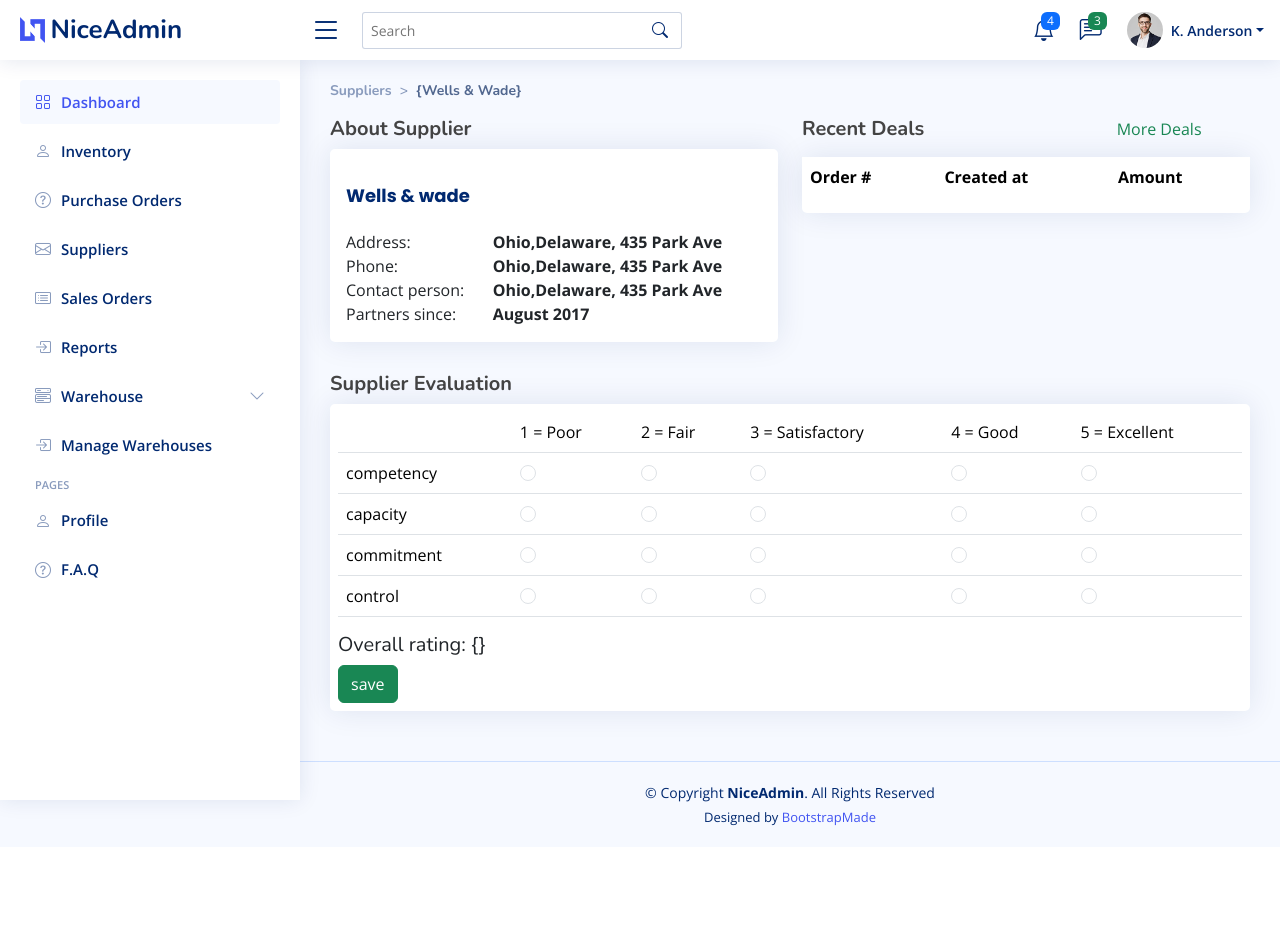
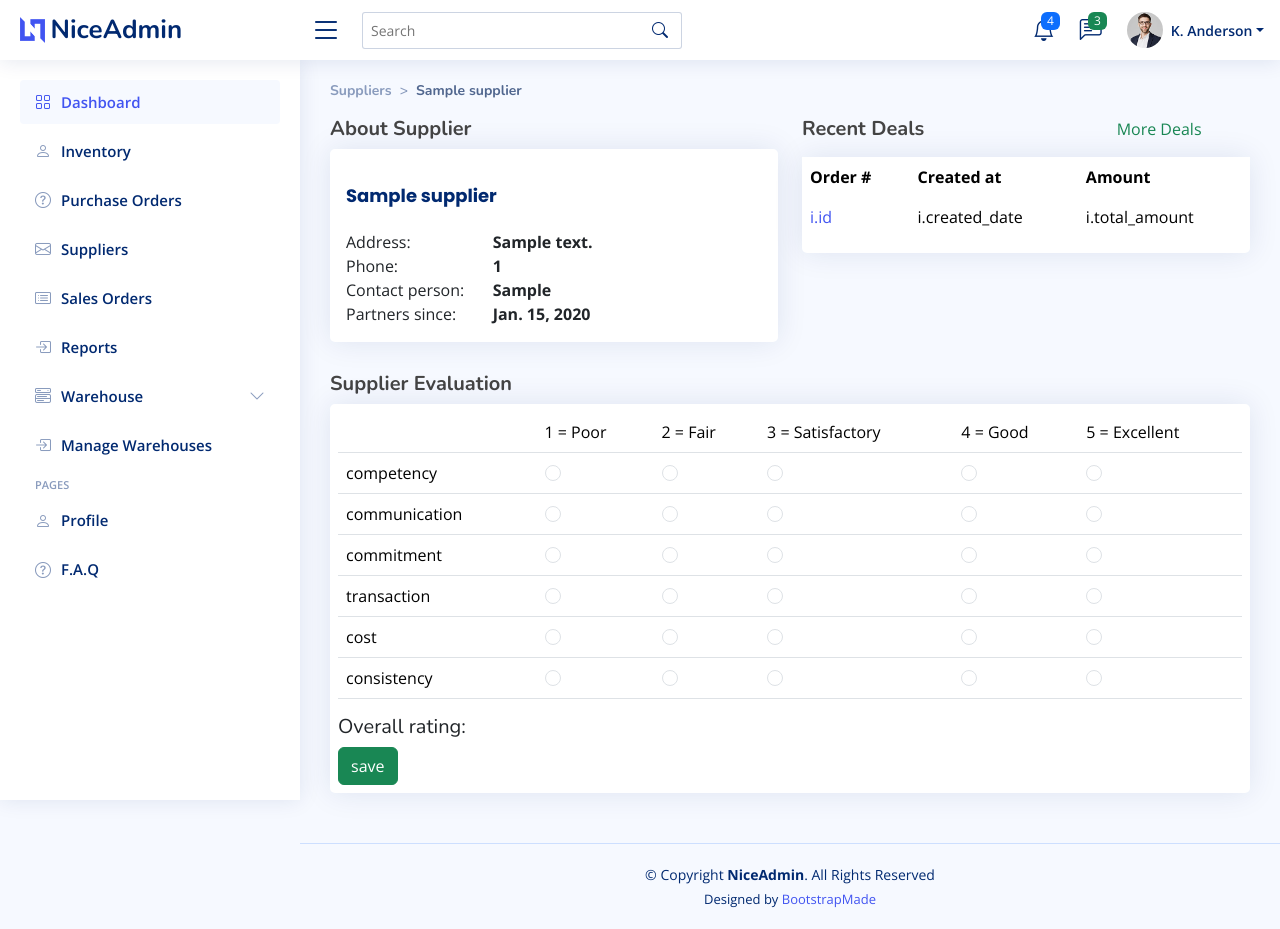
Before and after one commit to Github19982018/IMS, a Django app: page /ims/v1/suppliers/1 in a window 1280 px wide. Before the commit the page ends 826 px from the top, so only its background shows below. Run offline with Django 5.2, Linux system fonts and the light colour scheme; tables that the repository leaves empty hold one stand-in row (values such as "Sample post"); lists and menus that the app fills with data are empty; some libraries are stand-ins or nearby versions.

Commit message:
suppliers completion

```diff
--- a/IMS/supplier/views.py
+++ b/IMS/supplier/views.py
@@ -1,11 +1,24 @@
-from django.shortcuts import render,HttpResponse
+from django.shortcuts import render,HttpResponse,HttpResponseRedirect
 from supplier.models import Supplier
+from inventory.models import Purchase
 
 # Create your views here.
 def view_suppliers(request):
     suppliers = Supplier.objects.all()
-    return render(request,template_name='suppliers.html',context={'data':suppliers})
+    return render(request,template_name='suppliers.html',context={'suppliers':suppliers})
 
 def get_supplier(request,id):
     supplier = Supplier.objects.get(id=id)
-    return render(request,template_name='supplier.html',context={'data':supplier})
+    orders = Purchase.objects.filter(supplier=supplier)
+    if request.method == 'POST':
+        rating = supplier.rating
+        rating.commitment = request.POST['commitment']
+        rating.consistency = request.POST['consistency']
+        rating.transaction = request.POST['transaction']
+        rating.cost = request.POST['cost']
+        rating.competency = request.POST['competency']
+        rating.communication = request.POST['communication']
+        rating.save()
+        return HttpResponseRedirect('')
+    else:
+        return render(request,template_name='supplier.html',context={'supplier':supplier,'orders':orders})
--- a/IMS/templates/supplier.html
+++ b/IMS/templates/supplier.html
@@ -3,8 +3,8 @@
 {% block main %}
     <nav style="--bs-breadcrumb-divider: '>';">
         <ol class="breadcrumb">
-          <li class="breadcrumb-item"><a href="purchase.html"><b>Suppliers</b></a></li>
-          <li class="active breadcrumb-item"><b>{Wells & Wade}</b></li>
+          <li class="breadcrumb-item"><a href="{% url 'suppliers'%}"><b>Suppliers</b></a></li>
+          <li class="active breadcrumb-item"><b>{{supplier.name}}</b></li>
         </ol>
       </nav>
 
@@ -12,23 +12,23 @@
           <div class="col-lg-6">
               <h5><b>About Supplier</b></h5>
             <div class="card p-3">
-                <h5 class="card-title"><b>Wells & wade</b></h5>
+                <h5 class="card-title"><b>{{supplier.name}}</b></h5>
 
                   <div class="row">
                     <div class="col-4 label ">Address:</div>
-                    <div class="col-8"><b>Ohio,Delaware, 435 Park Ave</b></div>
+                    <div class="col-8"><b>{{supplier.address}}</b></div>
                   </div>
                   <div class="row">
                     <div class="col-4 label ">Phone:</div>
-                    <div class="col-8"><b>Ohio,Delaware, 435 Park Ave</b></div>
+                    <div class="col-8"><b>{{supplier.phone}}</b></div>
                   </div>
                   <div class="row">
                     <div class="col-4 label ">Contact person:</div>
-                    <div class="col-8"><b>Ohio,Delaware, 435 Park Ave</b></div>
+                    <div class="col-8"><b>{{supplier.contact_person}}</b></div>
                   </div>
                   <div class="row">
                     <div class="col-4 label ">Partners since:</div>
-                    <div class="col-8"><b>August 2017</b></div>
+                    <div class="col-8"><b>{{supplier.since}}</b></div>
                   </div>
             </div>
           </div>
@@ -46,6 +46,15 @@
                                 <th>Amount</th>
                             </tr>
                         </thead>
+                        <tbody>
+                          {% for i in orders %}
+                          <tr>
+                            <td><a href="#">i.id</a></td>
+                            <td>i.created_date</td>
+                            <td>i.total_amount</td>
+                          </tr>
+                          {% endfor %}
+                        </tbody>
                     </table>
                 </div>
             </div>
@@ -54,8 +63,8 @@
           <section>
             <h5><b>Supplier Evaluation</b></h5>
             <div class="card p-2">
-                <form action="" method="post">
-
+                <form method="post">
+                  {% csrf_token %}
                     <table class="table">
                         <thead>
                             <tr>
@@ -70,39 +79,55 @@
                         <tbody>
                             <tr>
                                 <td>competency</td>
-                                <td><input class="form-check-input" type="radio" value="1" id="" name="competency"></td>
-                                <td><input class="form-check-input" type="radio" value="2" id="" name="competency"></td>
-                                <td><input class="form-check-input" type="radio" value="3" id="" name="competency"></td>
-                                <td><input class="form-check-input" type="radio" value="4" id="" name="competency"></td>
-                                <td><input class="form-check-input" type="radio" value="5" id="" name="competency"></td>
+                                <td><input class="form-check-input" type="radio" value="1" id="" name="competency" {% if supplier.rating.competency == 1 %}checked{% endif %}></td>
+                                <td><input class="form-check-input" type="radio" value="2" id="" name="competency"{% if supplier.rating.competency == 2 %}checked{% endif %}></td>
+                                <td><input class="form-check-input" type="radio" value="3" id="" name="competency"{% if supplier.rating.competency == 3 %}checked{% endif %}></td>
+                                <td><input class="form-check-input" type="radio" value="4" id="" name="competency"{% if supplier.rating.competency == 4 %}checked{% endif %}></td>
+                                <td><input class="form-check-input" type="radio" value="5" id="" name="competency"{% if supplier.rating.competency == 5 %}checked{% endif %}></td>
                             </tr>
                             <tr>
-                                <td>capacity</td>
-                                <td><input class="form-check-input" type="radio" value="1" id="" name="capacity"></td>
-                                <td><input class="form-check-input" type="radio" value="2" id="" name="capacity"></td>
-                                <td><input class="form-check-input" type="radio" value="3" id="" name="capacity"></td>
-                                <td><input class="form-check-input" type="radio" value="4" id="" name="capacity"></td>
-                                <td><input class="form-check-input" type="radio" value="5" id="" name="capacity"></td>
+                                <td>communication</td>
+                                <td><input class="form-check-input" type="radio" value="1" id="" name="communication"{% if supplier.rating.communication == 1 %}checked{% endif %}></td>
+                                <td><input class="form-check-input" type="radio" value="2" id="" name="communication"{% if supplier.rating.communication == 2 %}checked{% endif %}></td>
+                                <td><input class="form-check-input" type="radio" value="3" id="" name="communication"{% if supplier.rating.communication == 3 %}checked{% endif %}></td>
+                                <td><input class="form-check-input" type="radio" value="4" id="" name="communication"{% if supplier.rating.communication == 4 %}checked{% endif %}></td>
+                                <td><input class="form-check-input" type="radio" value="5" id="" name="communication"{% if supplier.rating.communication == 5 %}checked{% endif %}></td>
                             </tr>
                             <tr>
                                 <td>commitment</td>
-                                <td><input class="form-check-input" type="radio" value="1" id="" name="commitment"></td>
-                                <td><input class="form-check-input" type="radio" value="2" id="" name="commitment"></td>
-                                <td><input class="form-check-input" type="radio" value="3" id="" name="commitment"></td>
-                                <td><input class="form-check-input" type="radio" value="4" id="" name="commitment"></td>
-                                <td><input class="form-check-input" type="radio" value="5" id="" name="commitment"></td>
+                                <td><input class="form-check-input" type="radio" value="1" id="" name="commitment"{% if supplier.rating.commitment == 1 %}checked{% endif %}></td>
+                                <td><input class="form-check-input" type="radio" value="2" id="" name="commitment"{% if supplier.rating.commitment == 2 %}checked{% endif %}></td>
+                                <td><input class="form-check-input" type="radio" value="3" id="" name="commitment"{% if supplier.rating.commitment == 3 %}checked{% endif %}></td>
+                                <td><input class="form-check-input" type="radio" value="4" id="" name="commitment"{% if supplier.rating.commitment == 4 %}checked{% endif %}></td>
+                                <td><input class="form-check-input" type="radio" value="5" id="" name="commitment"{% if supplier.rating.commitment == 5 %}checked{% endif %}></td>
                             </tr>
                             <tr>
-                                <td>control</td>
-                                <td><input class="form-check-input" type="radio" value="1" id="" name="control"></td>
-                                <td><input class="form-check-input" type="radio" value="2" id="" name="control"></td>
-                                <td><input class="form-check-input" type="radio" value="3" id="" name="control"></td>
-                                <td><input class="form-check-input" type="radio" value="4" id="" name="control"></td>
-                                <td><input class="form-check-input" type="radio" value="5" id="" name="control"></td>
+                                <td>transaction</td>
+                                <td><input class="form-check-input" type="radio" value="1" id="" name="transaction"{% if supplier.rating.transaction == 1 %}checked{% endif %}></td>
+                                <td><input class="form-check-input" type="radio" value="2" id="" name="transaction"{% if supplier.rating.transaction == 2 %}checked{% endif %}></td>
+                                <td><input class="form-check-input" type="radio" value="3" id="" name="transaction"{% if supplier.rating.transaction == 3 %}checked{% endif %}></td>
+                                <td><input class="form-check-input" type="radio" value="4" id="" name="transaction"{% if supplier.rating.transaction == 4 %}checked{% endif %}></td>
+                                <td><input class="form-check-input" type="radio" value="5" id="" name="transaction"{% if supplier.rating.transaction == 5 %}checked{% endif %}></td>
+                            </tr>
+                            <tr>
+                                <td>cost</td>
+                                <td><input class="form-check-input" type="radio" value="1" id="" name="cost"{% if supplier.rating.cost == 1 %}checked{% endif %}></td>
+                                <td><input class="form-check-input" type="radio" value="2" id="" name="cost"{% if supplier.rating.cost == 2 %}checked{% endif %}></td>
+                                <td><input class="form-check-input" type="radio" value="3" id="" name="cost"{% if supplier.rating.cost == 3 %}checked{% endif %}></td>
+                                <td><input class="form-check-input" type="radio" value="4" id="" name="cost"{% if supplier.rating.cost == 4 %}checked{% endif %}></td>
+                                <td><input class="form-check-input" type="radio" value="5" id="" name="cost"{% if supplier.rating.cost == 5 %}checked{% endif %}></td>
+                            </tr>
+                            <tr>
+                                <td>consistency</td>
+                                <td><input class="form-check-input" type="radio" value="1" id="" name="consistency"{% if supplier.rating.consistency == 1 %}checked{% endif %}></td>
+                                <td><input class="form-check-input" type="radio" value="2" id="" name="consistency"{% if supplier.rating.consistency == 2 %}checked{% endif %}></td>
+                                <td><input class="form-check-input" type="radio" value="3" id="" name="consistency"{% if supplier.rating.consistency == 3 %}checked{% endif %}></td>
+                                <td><input class="form-check-input" type="radio" value="4" id="" name="consistency"{% if supplier.rating.consistency == 4 %}checked{% endif %}></td>
+                                <td><input class="form-check-input" type="radio" value="5" id="" name="consistency"{% if supplier.rating.consistency == 5 %}checked{% endif %}></td>
                             </tr>
                         </tbody>
                     </table>
-                    <h5>Overall rating: {}</h5>
+                    <h5>Overall rating: {{supplier.rating.rating}}</h5>
                     <input class="btn btn-success" type="submit" value="save">
                 </form>
             </div>
```
Also changed, not shown: IMS/templates/suppliers.html (+2 -16 lines), IMS/supplier/migrations/0004_alter_supplier_rating.py (added).
